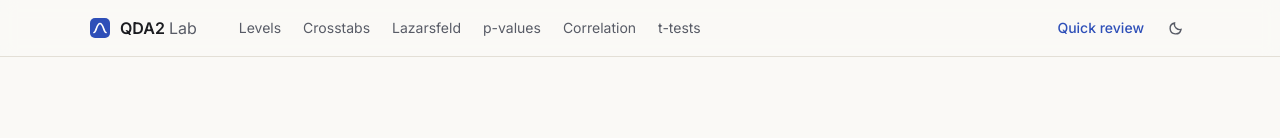
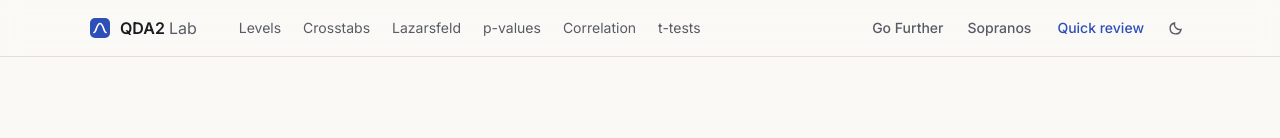
Before and after one commit to antalbalint97/qda2-elte-2026-fall, a Next.js app: page / in a window 1280 px wide. Shown: the top 138 px of the page. Built offline with nearby package versions, Linux system fonts and the light colour scheme.

Commit message:
Expose Go Further and Sopranos in site navigation

```diff
--- a/src/components/SiteHeader.tsx
+++ b/src/components/SiteHeader.tsx
@@ -64,6 +64,24 @@ export function SiteHeader() {
         </nav>
         <div className="ml-auto flex items-center gap-1">
           <Link
+            href="/go-further"
+            className={cn(
+              "hidden rounded-md px-2.5 py-1.5 text-sm font-medium xl:block",
+              path === "/go-further" ? "bg-warn-soft text-warn" : "text-muted hover:bg-surface-2 hover:text-ink",
+            )}
+          >
+            Go Further
+          </Link>
+          <Link
+            href="/bonus/sopranos"
+            className={cn(
+              "hidden rounded-md px-2.5 py-1.5 text-sm font-medium xl:block",
+              path === "/bonus/sopranos" ? "bg-surface-2 text-ink" : "text-muted hover:bg-surface-2 hover:text-ink",
+            )}
+          >
+            Sopranos
+          </Link>
+          <Link
             href="/review"
             className={cn(
               "hidden rounded-md px-3 py-1.5 text-sm font-medium sm:block",
@@ -103,6 +121,26 @@ export function SiteHeader() {
             ))}
             <li>
               <Link
+                href="/go-further"
+                onClick={() => setOpen(false)}
+                className="flex items-baseline gap-3 rounded-md px-2 py-2 text-sm font-medium text-warn hover:bg-warn-soft"
+              >
+                <span className="font-mono text-xs text-faint">+</span>
+                Go Further (optional)
+              </Link>
+            </li>
+            <li>
+              <Link
+                href="/bonus/sopranos"
+                onClick={() => setOpen(false)}
+                className="flex items-baseline gap-3 rounded-md px-2 py-2 text-sm font-medium text-ink hover:bg-surface-2"
+              >
+                <span className="font-mono text-xs text-faint">★</span>
+                The Sopranos bonus lab
+              </Link>
+            </li>
+            <li>
+              <Link
                 href="/review"
                 onClick={() => setOpen(false)}
                 className="flex items-baseline gap-3 rounded-md px-2 py-2 text-sm font-medium text-accent hover:bg-surface-2"
```
